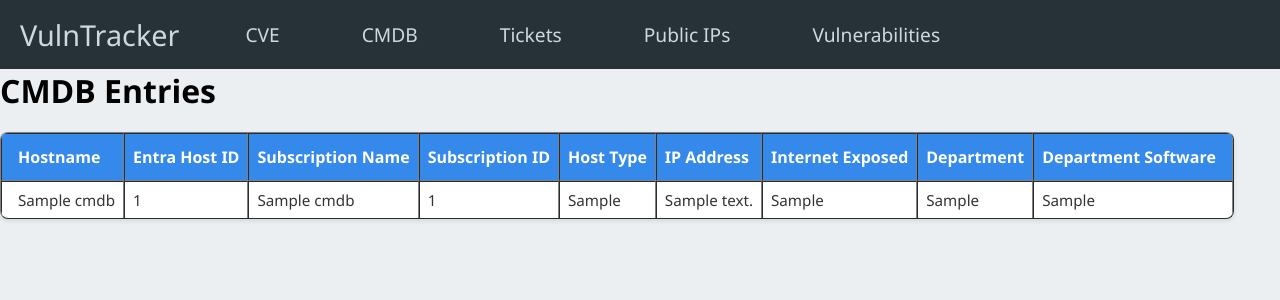
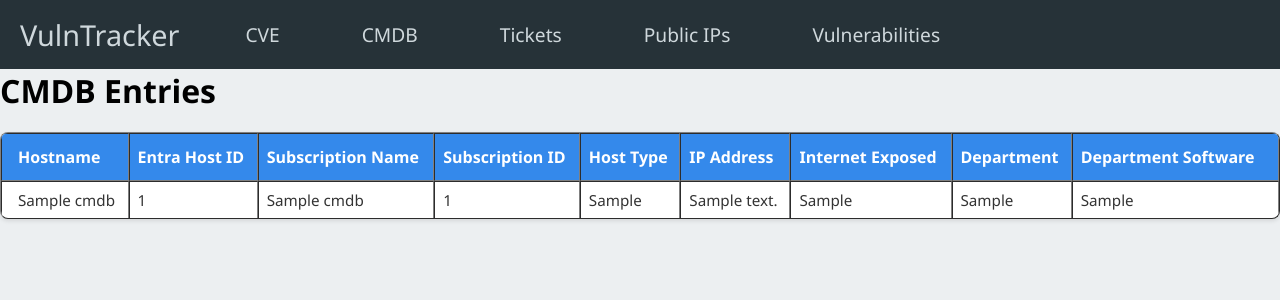
Before and after one commit to helfiesp/VulnTracker, a Django app: page /cmdb/ in a window 1280 px wide. Shown: the top 300 px of the page. Run offline with Django 5.2, Linux system fonts and the light colour scheme; tables that the repository leaves empty hold one stand-in row (values such as "Sample post").

Commit message:
Update tables.css

```diff
--- a/static/css/tables.css
+++ b/static/css/tables.css
@@ -1,5 +1,6 @@
 /* Overall table styling for a modern look */
 table {
+  width: 100%;
   border-collapse: separate;
   border-spacing: 0;
   margin-top: 20px;
@@ -26,7 +27,7 @@ td {
   border-bottom: 1px solid #ddd;
   font-size: 0.95em; /* Slightly larger for readability */
   color: #333; /* Ensuring text is easily readable */
-  max-width: 200px; /* Adjust the max-width as needed */
+  max-width: 400px; /* Adjust the max-width as needed */
   word-wrap: break-word;
   overflow-wrap: break-word;
 }
@@ -65,12 +66,13 @@ td:last-child, th:last-child {
 }
 
 .comment-form textarea {
+    flex-grow: 1; /* Allow textarea to fill the available space */
     padding: 10px;
     margin-bottom: 0; /* Remove margin-bottom to align with the button */
     border: 1px solid #ccc;
     border-radius: 5px;
     box-shadow: inset 0 1px 3px rgba(0, 0, 0, 0.1);
-    width:500px;
+    resize: vertical;
 }
 
 .comment-form button[type="submit"] {
```
